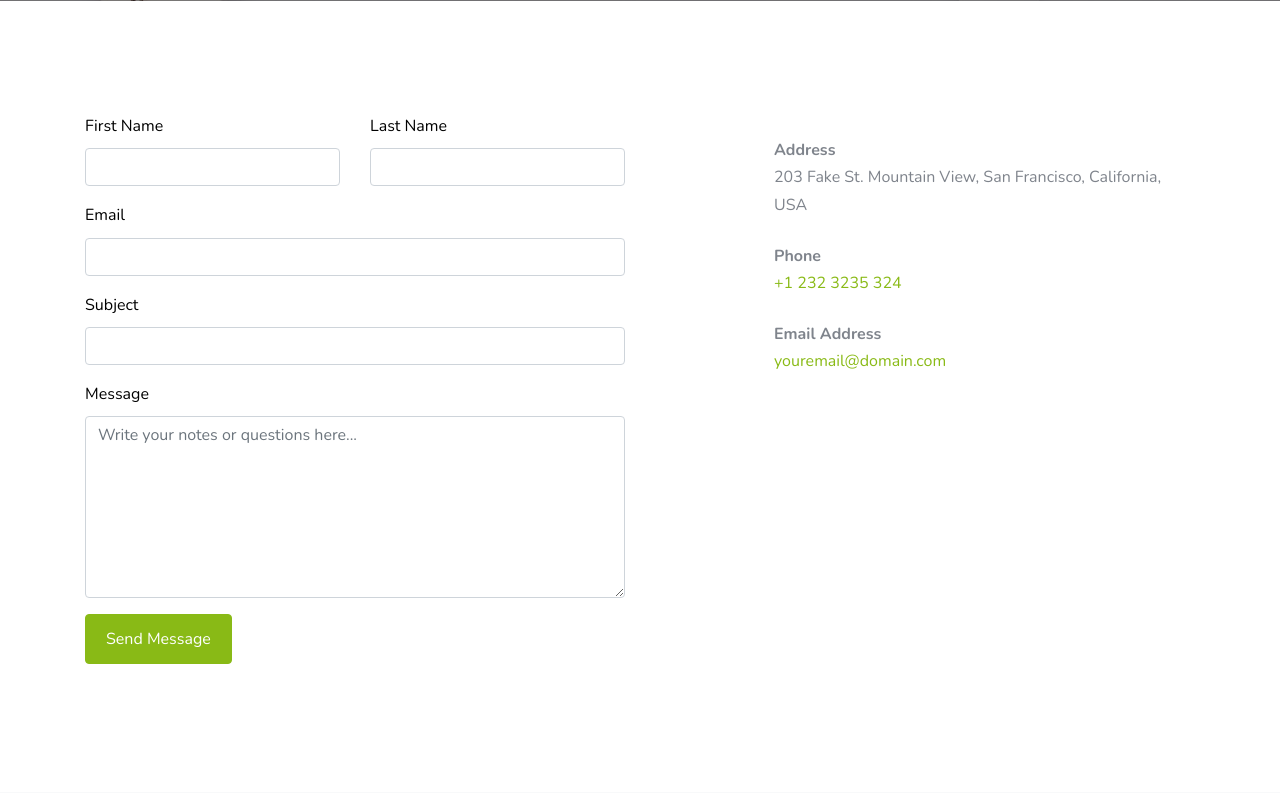
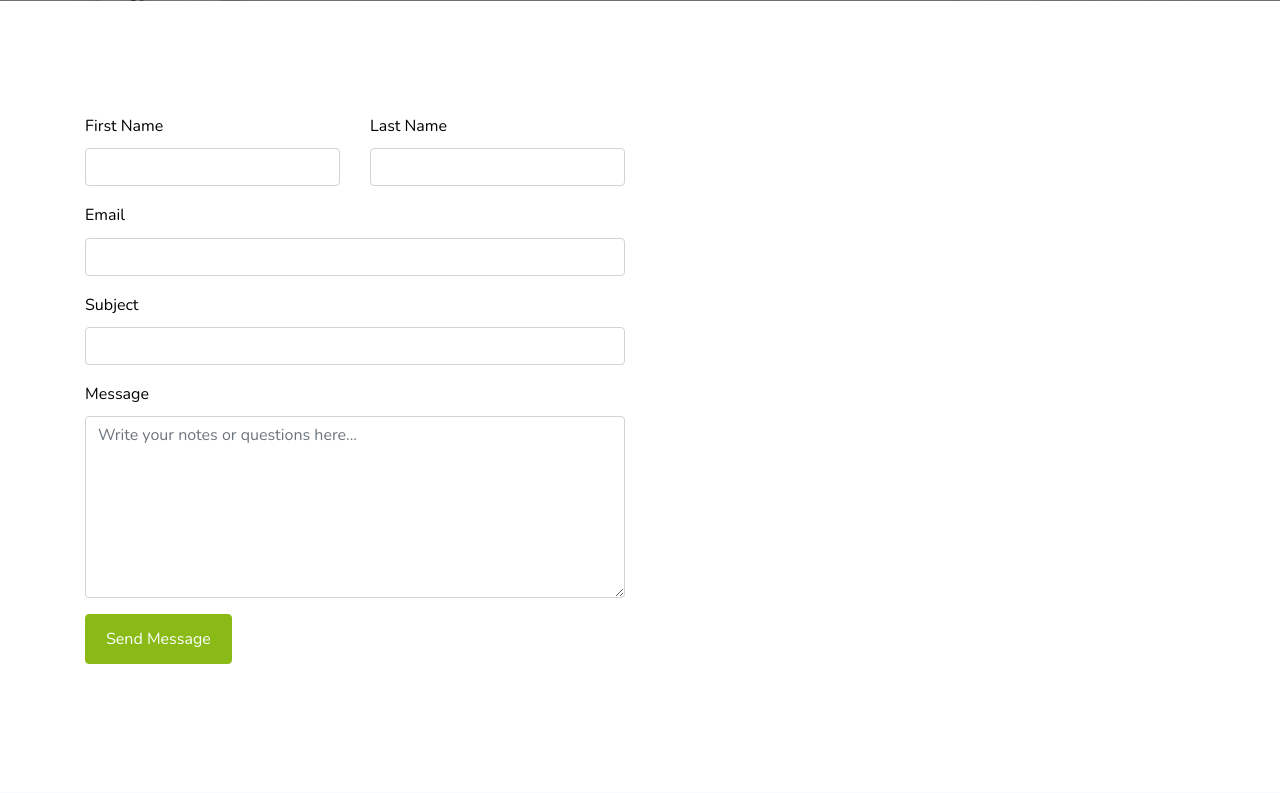
Before and after one commit to Genosbanyar/Job-Portal, a PHP site: page /contact in a window 1280 px wide. Shown: the part 370-1163 px from the top of the page. Run offline with PHP 8.4, Linux system fonts and the light colour scheme; tables that the repository leaves empty or names only in its code hold one stand-in row (values such as "Sample post"); data that the repository does not hold is empty; some web fonts are replaced.

Commit message:
modified

```diff
--- a/auth/login.view.php
+++ b/auth/login.view.php
@@ -5,7 +5,7 @@ require "view/partials/header.php";
 <?php
 require "view/components/nav.php";
 require "config/QueryBuilder.php";
-
+$trendingKeys = $db->select("SELECT COUNT(keyword) AS count, keyword FROM keyword GROUP BY keyword ORDER BY count DESC LIMIT 4");
 if(isset($_SESSION['name'])){
   header("Location: /");
 }
--- a/auth/registration.view.php
+++ b/auth/registration.view.php
@@ -1,6 +1,7 @@
 <?php
 require "view/partials/header.php";
 require "config/QueryBuilder.php";
+$trendingKeys = $db->select("SELECT COUNT(keyword) AS count, keyword FROM keyword GROUP BY keyword ORDER BY count DESC LIMIT 4");
 if(isset($_SESSION['name'])){
   header("Location: /");
 }
--- a/css/style.css
+++ b/css/style.css
@@ -605,6 +605,12 @@ h4 {
   color: #000;
 }
 
+.site-section-profile {
+  padding-top: 7rem;
+  position: relative;
+  z-index: 2;
+}
+
 .site-section {
   padding-top: 7rem;
   padding-bottom: 7rem;
--- a/view/company.view.php
+++ b/view/company.view.php
@@ -7,6 +7,8 @@ require "view/components/nav.php";
 require "config/QueryBuilder.php";
 //showing companies
   $companies = $db->select("SELECT * FROM users WHERE type='Company'");
+  $trendingKeys = $db->select("SELECT COUNT(keyword) AS count, keyword FROM keyword GROUP BY keyword ORDER BY count DESC LIMIT 4");
+
 ?>
 
 <!-- HOME -->
--- a/view/contact.view.php
+++ b/view/contact.view.php
@@ -1,7 +1,11 @@
 <?php require "view/partials/header.php";?>
 
     <!-- NAVBAR -->
-    <?php require "view/components/nav.php";?>
+    <?php require "view/components/nav.php";
+    require "config/QueryBuilder.php";
+    $trendingKeys = $db->select("SELECT COUNT(keyword) AS count, keyword FROM keyword GROUP BY keyword ORDER BY count DESC LIMIT 4");
+
+    ?>
 
     <!-- HOME -->
     <section class="section-hero overlay inner-page bg-image" style="background-image: url('images/hero_1.jpg');" id="home-section">
@@ -67,19 +71,7 @@
 
             </form>
           </div>
-          <div class="col-lg-5 ml-auto">
-            <div class="p-4 mb-3 bg-white">
-              <p class="mb-0 font-weight-bold">Address</p>
-              <p class="mb-4">203 Fake St. Mountain View, San Francisco, California, USA</p>
 
-              <p class="mb-0 font-weight-bold">Phone</p>
-              <p class="mb-4"><a href="#">+1 232 3235 324</a></p>
-
-              <p class="mb-0 font-weight-bold">Email Address</p>
-              <p class="mb-0"><a href="#">youremail@domain.com</a></p>
-
-            </div>
-          </div>
         </div>
       </div>
     </section>
--- a/view/job_applicant.view.php
+++ b/view/job_applicant.view.php
@@ -5,6 +5,8 @@ require "view/partials/header.php";
 <?php
 require "view/components/nav.php";
 require "config/QueryBuilder.php";
+$trendingKeys = $db->select("SELECT COUNT(keyword) AS count, keyword FROM keyword GROUP BY keyword ORDER BY count DESC LIMIT 4");
+
 if(!isset($_SESSION['name'])){
     header("Location: /");
   }
--- a/view/job_save.view.php
+++ b/view/job_save.view.php
@@ -2,6 +2,8 @@
 require "view/partials/header.php";
 require "view/components/nav.php";
 require "config/QueryBuilder.php";
+$trendingKeys = $db->select("SELECT COUNT(keyword) AS count, keyword FROM keyword GROUP BY keyword ORDER BY count DESC LIMIT 4");
+
 ?>
 
 <?php
--- a/view/job_single.php
+++ b/view/job_single.php
@@ -5,6 +5,8 @@ require "view/partials/header.php";
 <?php
 require "view/components/nav.php";
 require "config/QueryBuilder.php";
+$trendingKeys = $db->select("SELECT COUNT(keyword) AS count, keyword FROM keyword GROUP BY keyword ORDER BY count DESC LIMIT 4");
+
 //show single job
 //if(isset($_SESSION['type']) && $_SESSION['type'] != 'Company'){
   //header("Location: /");
--- a/view/my_profile.view.php
+++ b/view/my_profile.view.php
@@ -5,6 +5,8 @@ require "view/partials/header.php";
 <?php
 require "view/components/nav.php";
 require "config/QueryBuilder.php";
+$trendingKeys = $db->select("SELECT COUNT(keyword) AS count, keyword FROM keyword GROUP BY keyword ORDER BY count DESC LIMIT 4");
+
 // if(!isset($_SESSION['name'])){
 //   header("Location: /");
 // }
@@ -100,7 +102,7 @@ if(isset($_GET['id'])){
       </div>
     </section>
           </div>
-          <section class="site-section">
+          <section class="site-section-profile">
       <div class="container">
       <?php if(isset($_SESSION['type']) && $_SESSION['type'] == 'Company'):?>
         <div class="row mb-5 justify-content-center">
--- a/view/post_job.view.php
+++ b/view/post_job.view.php
@@ -4,6 +4,8 @@ require "view/partials/header.php";
 <!-- NAVBAR -->
 <?php
 require "view/components/nav.php";
+$trendingKeys = $db->select("SELECT COUNT(keyword) AS count, keyword FROM keyword GROUP BY keyword ORDER BY count DESC LIMIT 4");
+
 if(!isset($_SESSION['name'])){
   header("Location: /");
 }
--- a/view/saved_jobs.view.php
+++ b/view/saved_jobs.view.php
@@ -5,6 +5,8 @@ require "view/partials/header.php";
 <?php
 require "view/components/nav.php";
 require "config/QueryBuilder.php";
+$trendingKeys = $db->select("SELECT COUNT(keyword) AS count, keyword FROM keyword GROUP BY keyword ORDER BY count DESC LIMIT 4");
+
 if(!isset($_SESSION['name'])){
     header("Location: /");
   }
--- a/view/search.view.php
+++ b/view/search.view.php
@@ -5,6 +5,7 @@ require "view/partials/header.php";
 <?php
 require "view/components/nav.php";
 require "config/QueryBuilder.php";
+$trendingKeys = $db->select("SELECT COUNT(keyword) AS count, keyword FROM keyword GROUP BY keyword ORDER BY count DESC LIMIT 4");
 
 //search job
 $status=false;
--- a/view/show_jobs.view.php
+++ b/view/show_jobs.view.php
@@ -5,6 +5,8 @@ require "view/partials/header.php";
 <?php
 require "view/components/nav.php";
 require "config/QueryBuilder.php";
+$trendingKeys = $db->select("SELECT COUNT(keyword) AS count, keyword FROM keyword GROUP BY keyword ORDER BY count DESC LIMIT 4");
+
 //show categories
 if(isset($_GET['name'])){
     $category_name = $_GET['name'];
--- a/view/update_job.view.php
+++ b/view/update_job.view.php
@@ -4,6 +4,8 @@ require "view/partials/header.php";
 <!-- NAVBAR -->
 <?php
 require "view/components/nav.php";
+$trendingKeys = $db->select("SELECT COUNT(keyword) AS count, keyword FROM keyword GROUP BY keyword ORDER BY count DESC LIMIT 4");
+
 if(!isset($_SESSION['name'])){
   header("Location: /");
 }
```
Also changed, not shown: view/about.view.php (+11 -4 lines), view/update_profile.view.php (+2 -12 lines).
